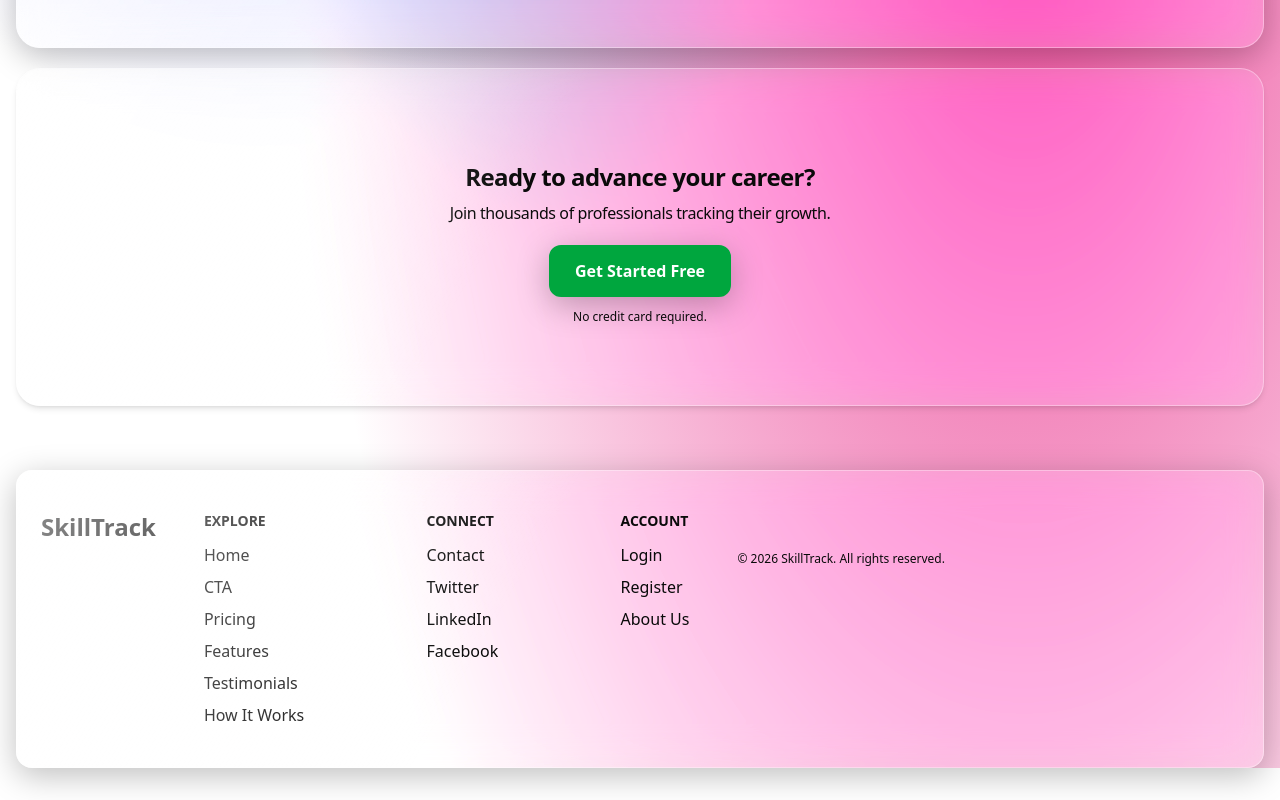
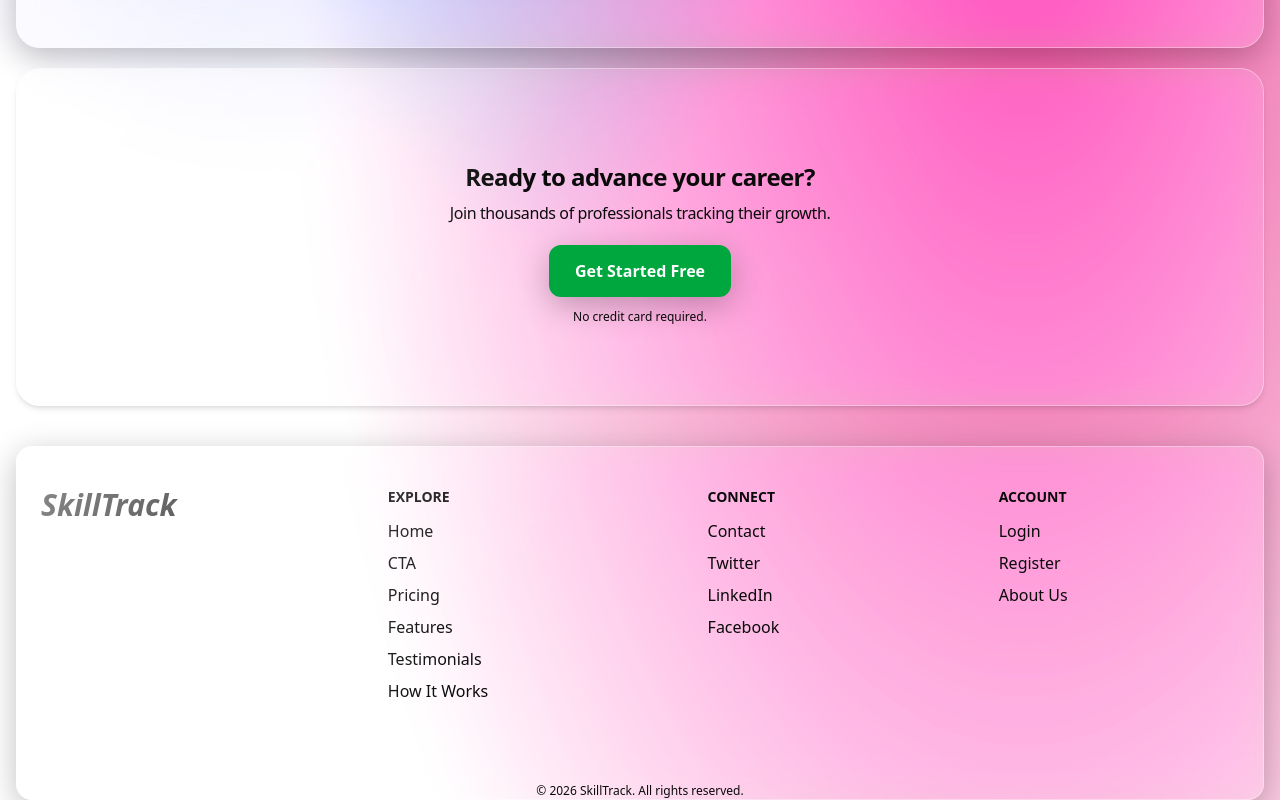
Before and after one commit to Neda0o0/skill-career-tracker, a Next.js app in the folder frontend/: page / in a window 1280 px wide. Shown: the part 2286-3086 px from the top of the page. Before the commit the page ends 3054 px from the top, so only its background shows below. Built offline with nearby package versions, Linux system fonts and the light colour scheme.

Commit message:
Edit Footer part

```diff
--- a/frontend/src/components/layout/Footer/Footer.jsx
+++ b/frontend/src/components/layout/Footer/Footer.jsx
@@ -73,13 +73,13 @@ const Footer = () => {
   const { footerLinks, socialLinks, pageLinks } = footerData;
 
   return (
-    <footer className="w-full glass mt-16">
+    <footer className="w-full glass mt-10">
       <div className="max-w-7xl mx-auto px-6 py-10 flex flex-col md:flex-row justify-between gap-10">
-        <h2 className="text-accent/80 font-semibold text-2xl mb-6 text-center md:text-left">
+        <h2 className="text-accent/80 font-semibold italic text-3xl mb-6 text-center md:text-left">
           SkillTrack
         </h2>
 
-        <div className="flex flex-col md:flex-row justify-between gap-10 text-center md:text-left w-full">
+        <div className="flex flex-col md:flex-row justify-evenly gap-10 text-center md:text-left w-full">
           <FooterList title="Explore">
             {footerLinks.map((item) => (
               <li key={item.href}>
@@ -125,10 +125,9 @@ const Footer = () => {
             ))}
           </FooterList>
         </div>
-
-        <div className="mt-10 text-center text-xs text-foreground/60 md:text-left w-full">
-          © {new Date().getFullYear()} SkillTrack. All rights reserved.
-        </div>
+      </div>
+      <div className="mt-10 text-center text-xs text-foreground/60 w-full">
+        © {new Date().getFullYear()} SkillTrack. All rights reserved.
       </div>
     </footer>
   );
```
